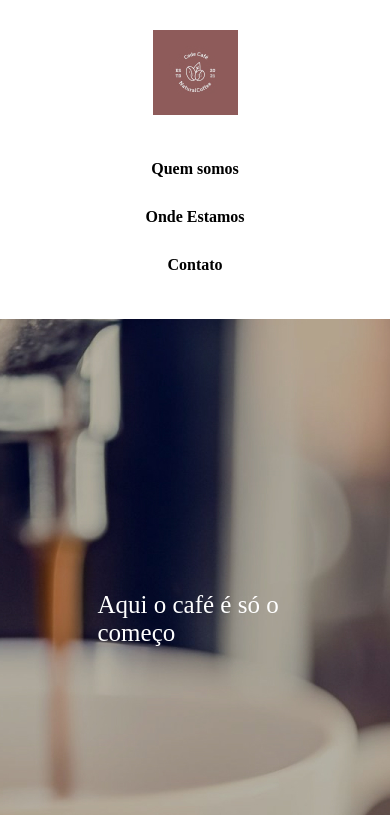
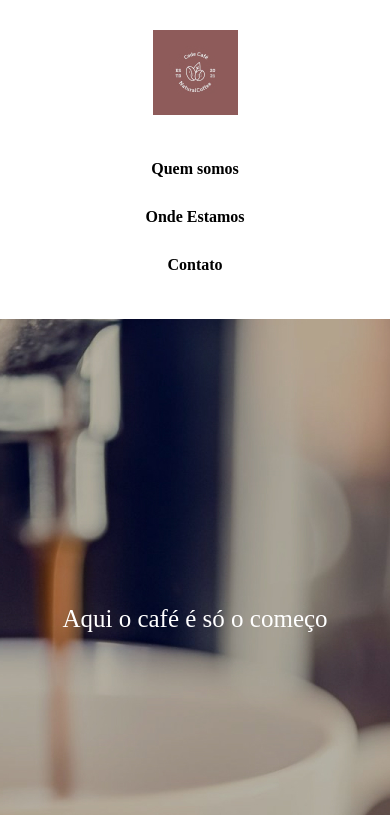
Before and after one commit to filipealvesrr/Code-Caf-, a plain HTML site: page index.html in a window 390 px wide. Shown: the top 815 px of the page. Drawn offline with Linux system fonts and the light colour scheme.

Commit message:
Ajustes de fontes e painel

```diff
--- a/src/CSS/responsive.css
+++ b/src/CSS/responsive.css
@@ -69,6 +69,7 @@
     .rodape ul li a {
         width: 100%;
         display: block;
+        font-size: 2rem;
     }
 
     .rodape .redes-sociais {
--- a/src/CSS/style.css
+++ b/src/CSS/style.css
@@ -51,17 +51,18 @@ body {
 .banner {
     background: url(../images/painel.jpg) center center no-repeat;
     height: 600px;
-    position: relative;
+    /* position: relative; */
 }
 
 .banner h2 {
     color: #FFF;
     font-size: 60px;
     font-weight: 400;
-    position: absolute;
+    text-align: center;
+    /* position: absolute; */
+    position: relative;
     top: 50%;
-    left: 50%;
-    transform: translate(-50%, -50%);
+    transform: translateY(-50%);
 }
 
 .secao-com-texto {
```
